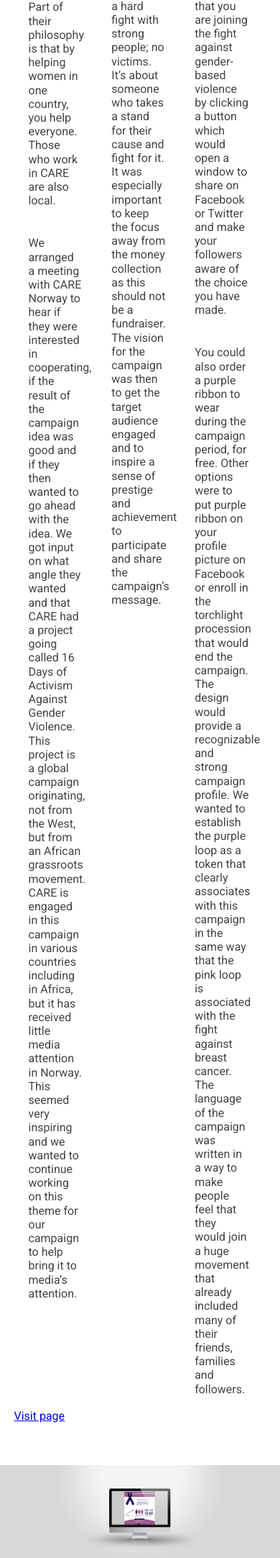
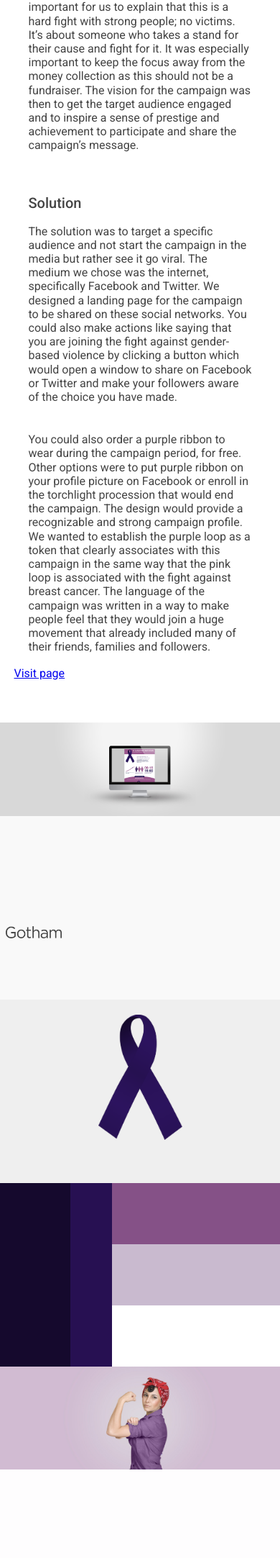
Before and after one commit to anneliulsberg/anne.li, a PHP site: page /projects/16dager.php in a window 390 px wide. Shown: the part 1273-3438 px from the top of the page at 72% size. After the commit the page ends 3315 px from the top, so only its background shows below. Run offline with PHP 8.4, Linux system fonts and the light colour scheme; some web fonts are replaced.

Commit message:
Made the project page more responsive

```diff
--- a/css/project.css
+++ b/css/project.css
@@ -199,3 +199,75 @@ body {
 	float: left;
 	width: 33.33%;
 }
+
+@media (max-width: 1199px) {
+
+ 	#process img {
+ 		width: 50%;
+ 	}
+
+ 	#project-font {
+ 		width: 50%;
+ 	}
+
+ 	#project-logo {
+ 		width: 50%;
+ 		left: 50%;
+ 	}
+
+ 	#color-profile {
+ 		width: 100%;
+ 		position: relative;
+ 		left: 0;
+ 	}
+
+}
+
+@media (max-width: 749px) {
+
+	#info-container article {
+	    width: 100%;
+	}
+
+}
+
+@media (max-width: 599px) {
+
+	#intro h1 {
+		font-size: 40px;
+	}
+
+
+ 	#process img {
+ 		width: 100%;
+ 	}
+
+ 	#project-font {
+ 		width: 100%;
+ 	}
+
+ 	#project-logo {
+ 		width: 100%;
+ 		left: 0;
+ 		top: 255px;
+ 	}
+
+ 	#color-profile {
+ 		width: 100%;
+ 		position: relative;
+		left: 0;
+ 		top: 255px;
+ 	}
+
+ 	#process {
+ 		margin-top: 255px;
+ 	}
+
+ 	#process-big {
+ 		margin-top: 255px;
+ 	}
+
+ 	#project-video-wrapper {
+ 	    margin-top: 255px;
+ 	}
+}
```
